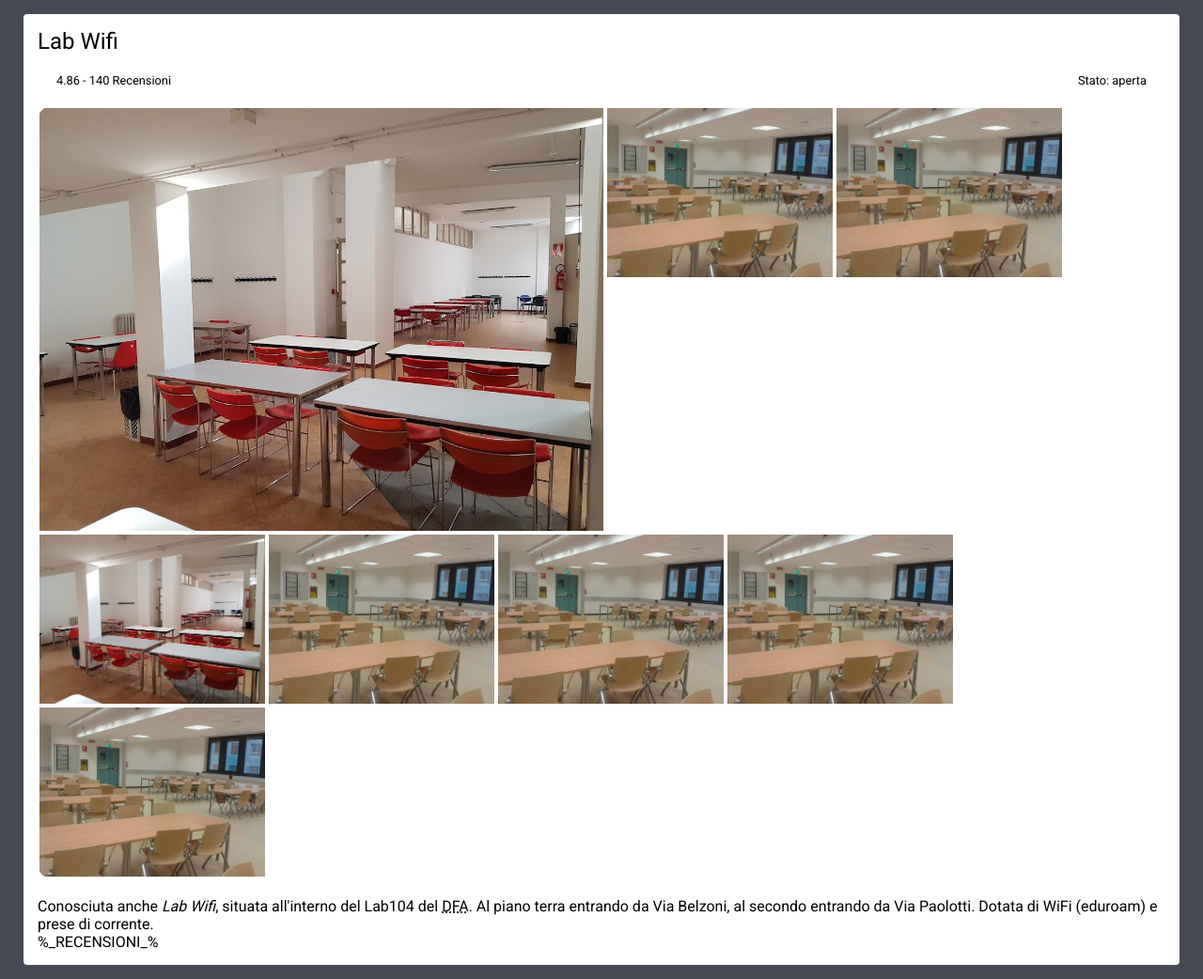
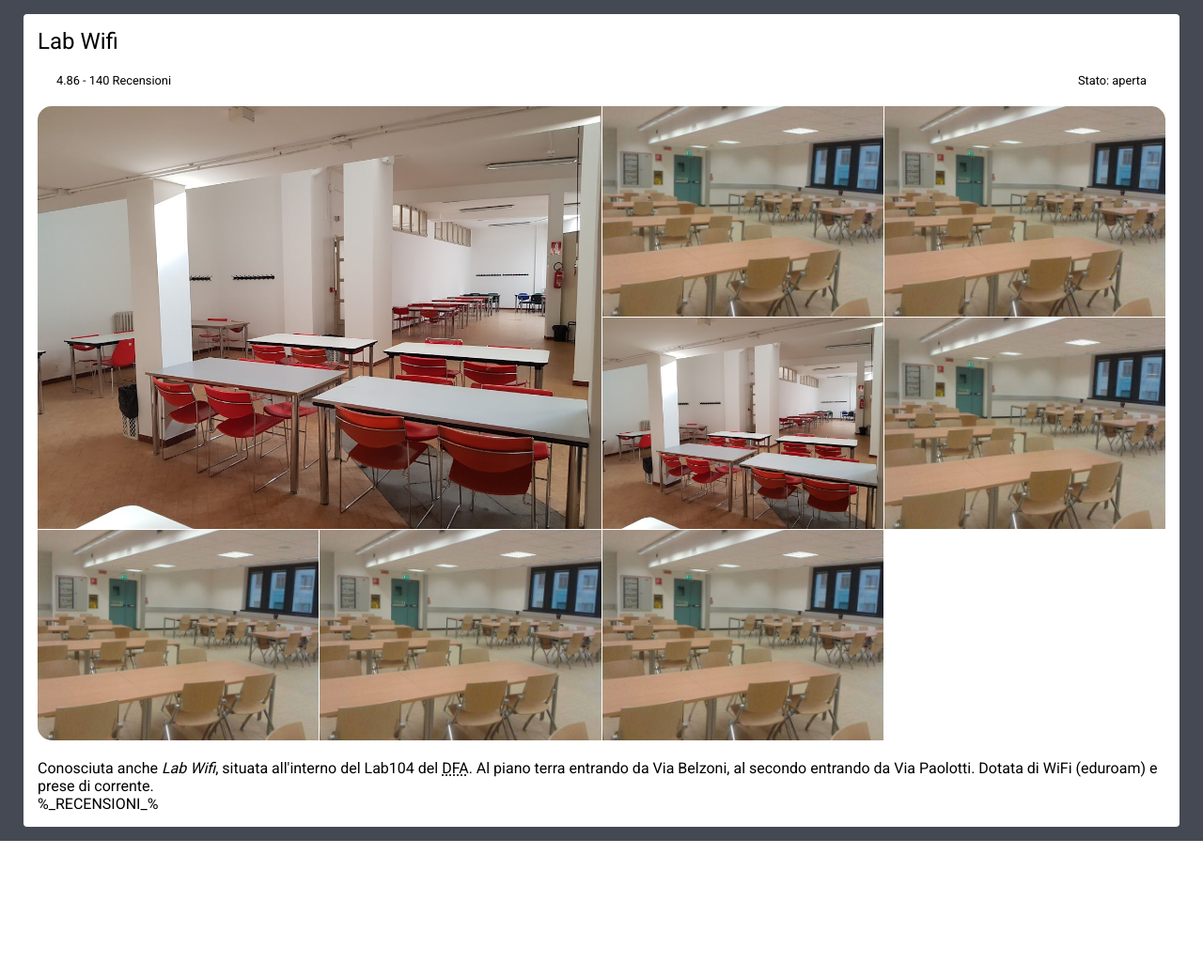
Before and after one commit to Tecwebberz/concorso-accattivante-accessibile, a PHP site: page /src/aula.html in a window 1280 px wide. Shown: the part 88-1130 px from the top of the page at 94% size. After the commit the page ends 983 px from the top, so only its background shows below. Run offline with PHP 8.4, Linux system fonts and the light colour scheme; some web fonts are replaced.

Commit message:
galleria di immagini di aula fatta con grid

```diff
--- a/src/assets/css/main.css
+++ b/src/assets/css/main.css
@@ -197,24 +197,37 @@
 .photo_holder{
     width: 100%;
     margin: 20px auto;
-    display: flex;
-    align-items: flex-start;
-    flex-wrap: wrap;
     border-radius: 15px;
     overflow: hidden;
     height: auto;
+
+    display: grid;
+
+    grid-template-columns: repeat(4, 1fr);
+    grid-template-rows: repeat(1);
+    grid-gap: 1px;
+
 }
 .photo_holder>img:first-child{
-    width: 50%;
+    grid-column-start: 1;
+    grid-column-end: 3;
+    grid-row-start: 1;
+    grid-row-end: 3;
 }
 .photo_holder>img{
-    width: 20%;
-    margin: 2px;
+    width: 100%;
+    height: 100%;
+    object-fit: cover;
+    display: block;
 }
 
-@media screen and (max-width:1200px) {
+@media screen and (max-width:1024px) {
     .primary-box{
         width: 40%;
+    }
+
+    .photo_holder{
+        grid-template-columns: repeat(3, 1fr);
     }
 }
 
@@ -240,4 +253,8 @@
     nav ul li a{
         text-align: left;
     }
+
+    .photo_holder{
+        grid-template-columns: repeat(2, 1fr);
+    }
 }
```
